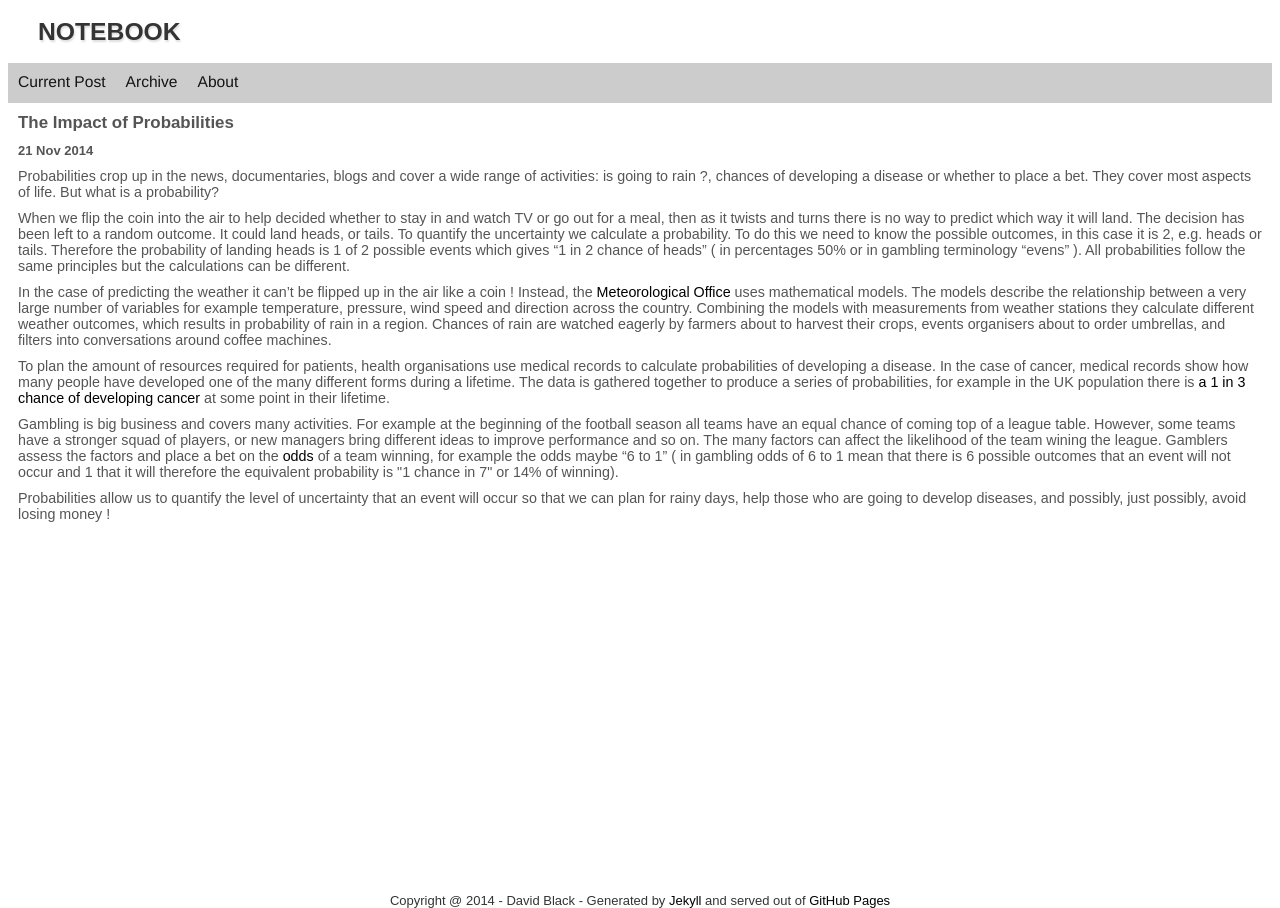
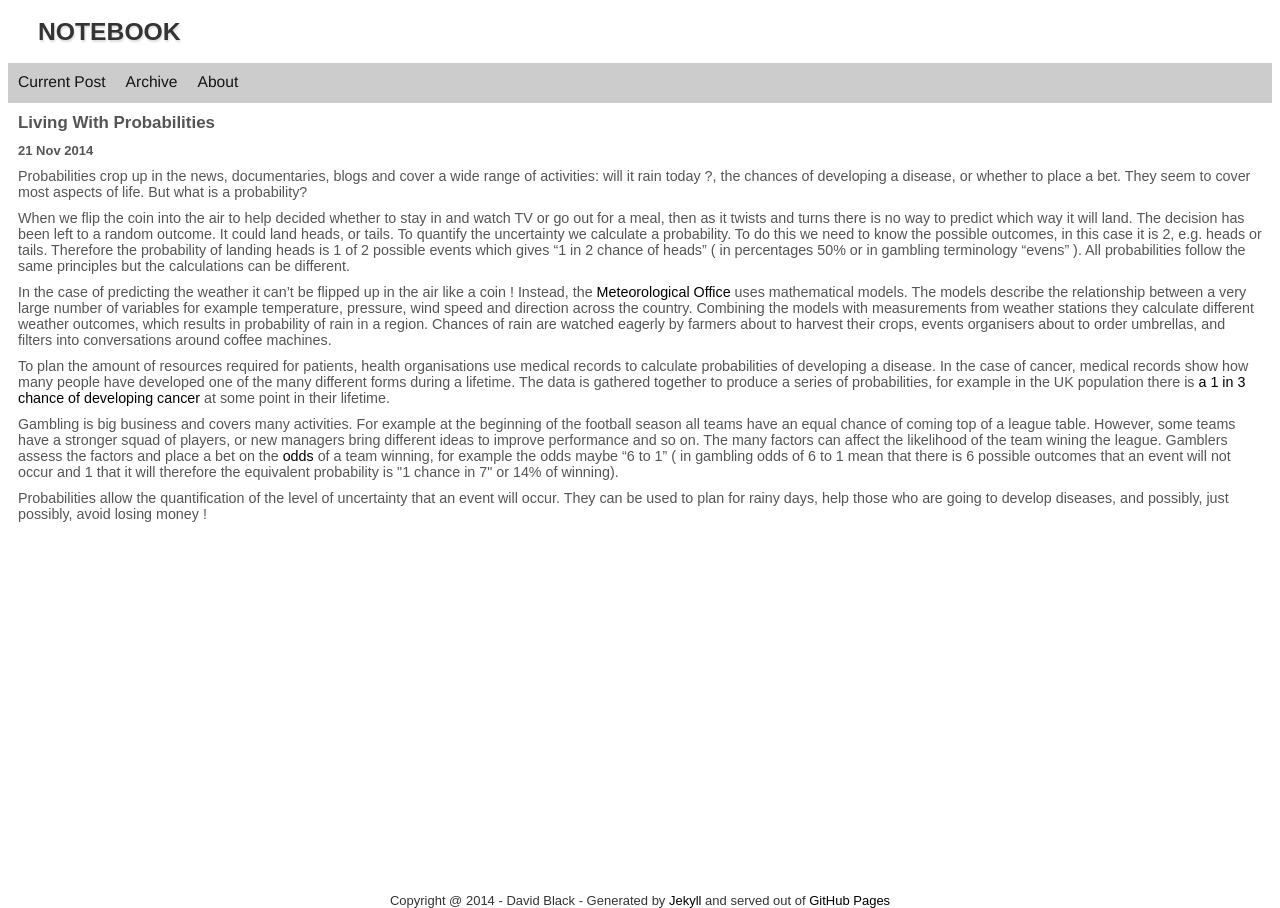
Before and after one commit to dtinblack/dtinblack.github.io, a Jekyll site: the page built from _posts/2014-11-21-current.html, in a window 1280 px wide. Built offline with Jekyll 4.4.1, drawn with Linux system fonts in a browser that asks for light colours.

Commit message:
corrected titles

```diff
--- a/_posts/2014-09-12-archived.html
+++ b/_posts/2014-09-12-archived.html
@@ -1,7 +1,7 @@
 ---
 layout: post
 title: The Crisp Packet Challenge
-description: Forecasting health from analysing diet
+description: Forecasting health conditions
 ---
 
 <p>
--- a/_posts/2014-09-26-archived.html
+++ b/_posts/2014-09-26-archived.html
@@ -1,6 +1,6 @@
 ---
 layout: post
-title: Surely You’re Joking!
+title: I Think I'm Joking!
 description: Wittgenstein’s connection between jokes and philosophy
 ---
 
--- a/_posts/2014-10-10-archived.html
+++ b/_posts/2014-10-10-archived.html
@@ -1,6 +1,6 @@
 ---
 layout: post
-title: Improving The Web Using Lessons From Books
+title: Lessons From Books To Improve The Web
 description: Key learning from books to improve the Web’s educational capability.
 ---
 
--- a/_posts/2014-11-21-current.html
+++ b/_posts/2014-11-21-current.html
@@ -1,13 +1,13 @@
 ---
 layout: post
-title: The Impact of Probabilities
-description: Probability and is its use in many aspects of life.
+title: Living With Probabilities
+description: Probabilities use in many aspects of life.
 ---
 
 <p>
 Probabilities crop up in the news, documentaries, blogs and cover a wide range of activities:
-is going to rain ?, chances of developing a disease or whether to place a bet.  They cover most
-aspects of life.  But what is a probability?
+will it rain today ?, the chances of developing a disease,  or whether to place a bet.
+They seem to cover most aspects of life.  But what is a probability?
 </p>
 
 <p>
@@ -56,7 +56,7 @@ that it will therefore the equivalent probability is "1 chance in 7" or 14% of w
 </p>
 
 <p>
-Probabilities allow us to quantify the level of uncertainty that an event will occur so that we
-can plan for rainy days, help those who are going to develop diseases, and possibly, just possibly,
+Probabilities allow the quantification of the level of uncertainty that an event will occur. They can
+be used to plan for rainy days, help those who are going to develop diseases, and possibly, just possibly,
 avoid losing money !
 </p>
```
